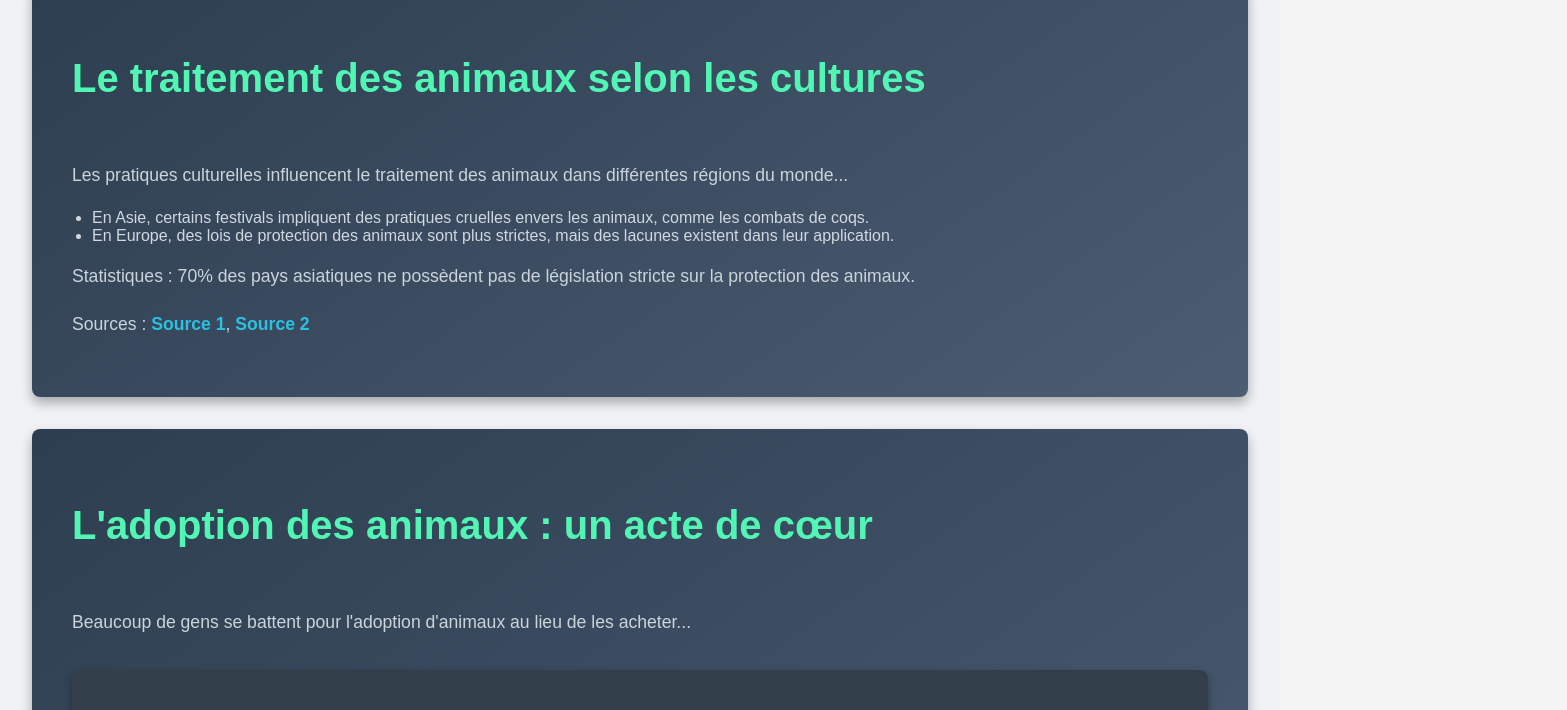
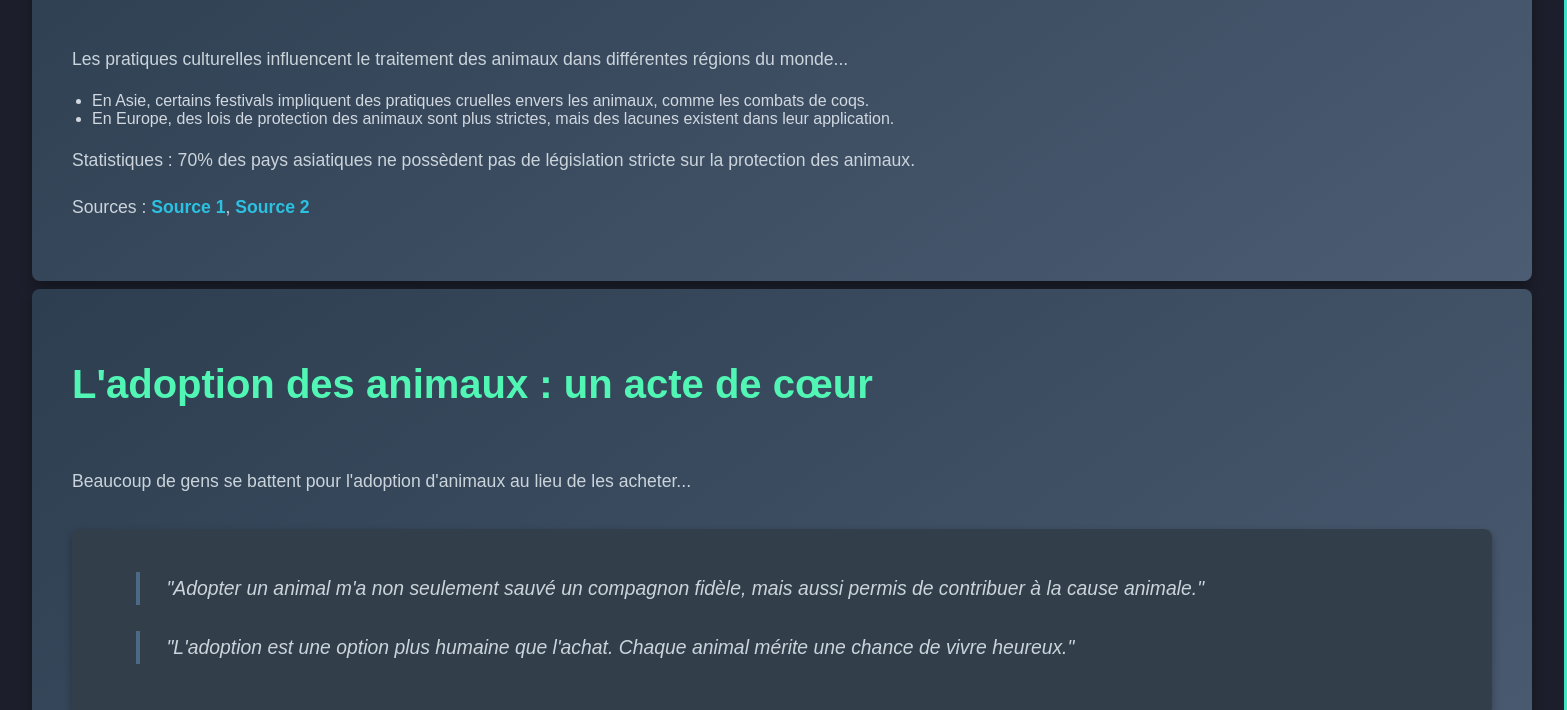
Before and after one commit to cause-animale/cause-animale.github.io, a plain HTML site: page index.html in a window 1280 px wide. Shown: the part 693-1403 px from the top of the page, 1567 px wide, since content can reach past the window. Drawn offline with Linux system fonts and the light colour scheme.

Commit message:
Add files via upload

```diff
--- a/style.css
+++ b/style.css
@@ -3,31 +3,46 @@ body {
     font-family: 'Arial', sans-serif;
     margin: 0;
     padding: 0;
-    background-color: #f4f4f4; /* Fond général clair */
+    background-color: #1c1f2b; /* Fond général clair */
     color: #eee; /* Texte clair */
 }
 
 
-.testrgb {
-    margin: o auto;
+.card{
+  margin: 0 auto;
   padding: 2em;
-    width: auto;
+  width: 1500px;
+  background: #1c1f2b;
+  text-align: left;
+  border-radius: 10px;
+  position: relative;
 }
-.testrgb::after, .testrgb::before{
+
+@property --angle{
+  syntax: "<angle>";
+  initial-value: 0deg;
+  inherits: false;
+}
+
+.card::after, .card::before{
   content: '';
   position: absolute;
   height: 100%;
   width: 100%;
-    background-image: conic-gradient(#2cc1e1, #52f7b5);
+  background-image: conic-gradient(from var(--angle), #2cc1e1, #52f7b5);
+  top: 50%;
+  left: 50%;
   translate: -50% -50%;
   z-index: -1;
+  padding: 3px;
+  border-radius: 10px;
   animation: 3s spin linear infinite;
 }
-.testrgb::before{
+.card::before{
   filter: blur(1.5rem);
   opacity: 0.5;
 }
-@keyframe spin{
+@keyframes spin{
   from{
     --angle: 0deg;
   }
@@ -42,7 +57,7 @@ header {
     background: linear-gradient(to right, #1f3a4c, #4c6a85); /* Dégradé bleu foncé vers bleu glacial */
     color: white;
     text-align: center;
-    padding: 3em 0;
+    padding: 3em 1;
     box-shadow: 0 4px 10px rgba(0, 0, 0, 0.3); /* Ombre plus marquée */
 }
 
@@ -54,19 +69,19 @@ header h1 {
 
 header p {
     font-size: 1.2em;
-    margin-top: 1em;
+    margin-top: 2em;
     opacity: 0.8; /* Légèrement transparent */
 }
 
 /* Mise en page principale */
 main {
     padding: 3em 2em;
-    background-color: #f0f2f5; /* Fond très clair pour les sections principales */
+    background-color: #2d3e50; /* Fond très clair pour les sections principales */
 }
 
 section {
     background: linear-gradient(145deg, #2d3e50, #4c5c73); /* Dégradé métallisé gris bleu */
-    margin-bottom: 2em;
+    margin-bottom: 0.5em;
     padding: 2.5em;
     border-radius: 8px;
     box-shadow: 0 6px 12px rgba(0, 0, 0, 0.3); /* Ombre */
```
Lines whose indentation alone changed are shown as unchanged.
